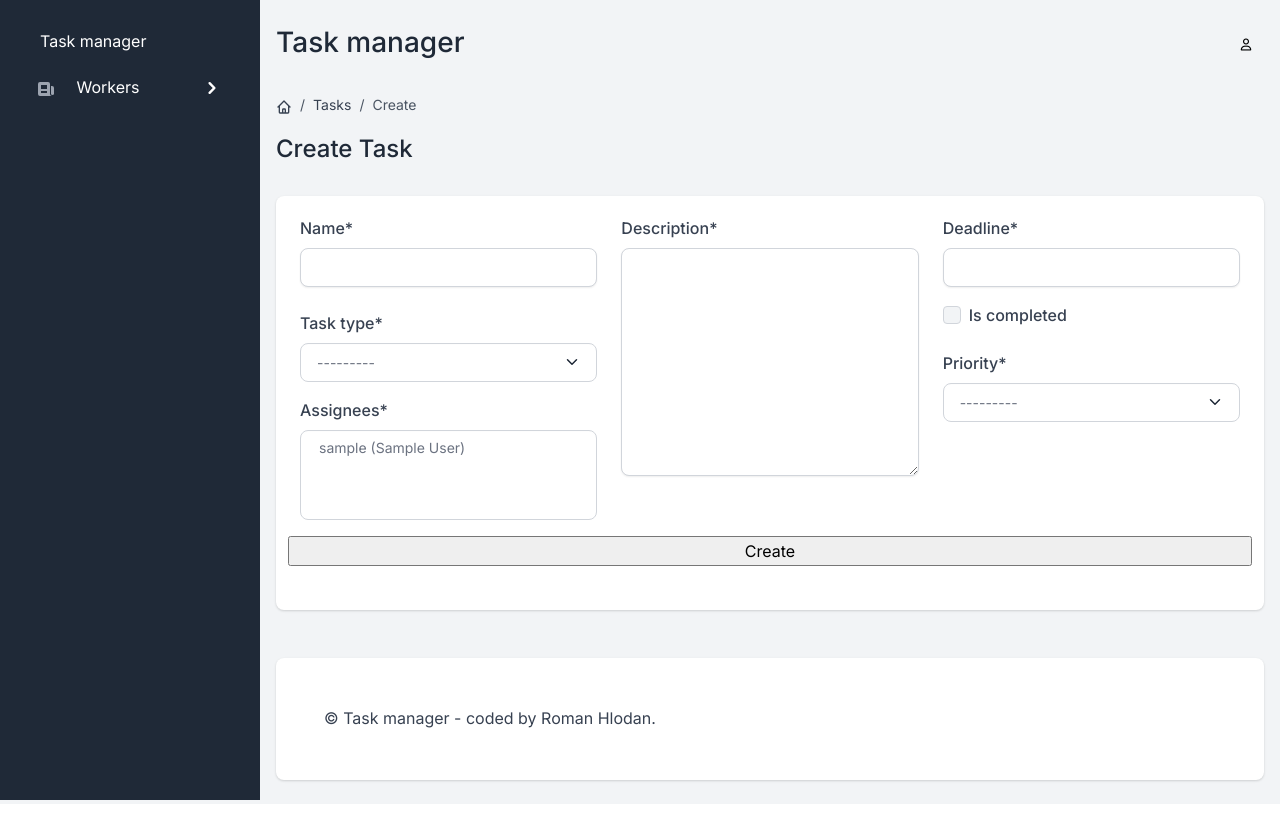
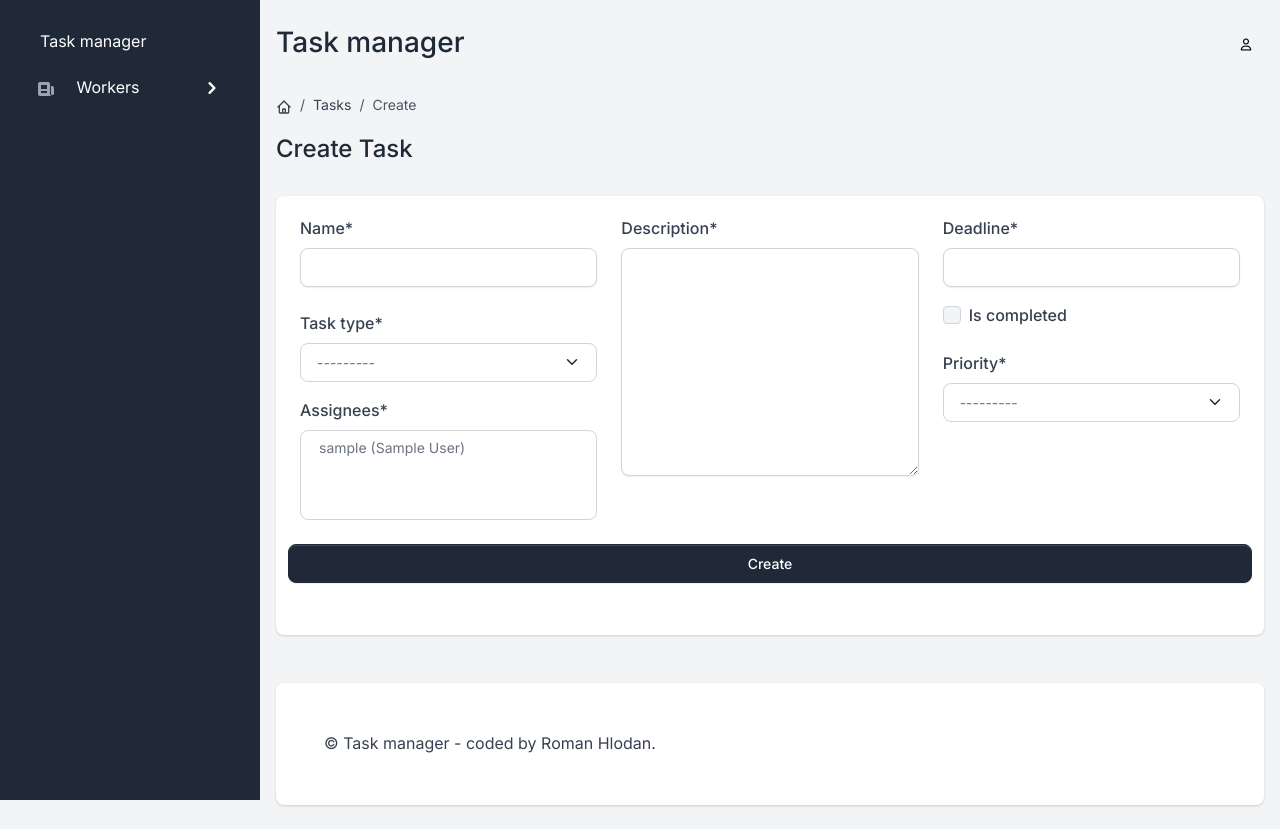
Before and after one commit to RomanHlodann/task-manager, a Django app: page /task/create in a window 1280 px wide. Before the commit the page ends 804 px from the top, so only its background shows below. Run offline with Django 5.2, Linux system fonts and the light colour scheme; tables that the repository leaves empty hold one stand-in row (values such as "Sample post"); some libraries are stand-ins or nearby versions.

Commit message:
change text on submit button to Save or Create, dependind on what page is used for

```diff
--- a/templates/planner/task_form.html
+++ b/templates/planner/task_form.html
@@ -60,7 +60,7 @@
                   {{ form.priority|as_crispy_field }}
                 </div>
             </div>
-            <input type="submit" value="Create">
+            <input type="submit" value="{{ object|yesno:"Save,Create" }}" class="btn btn-gray-800 mt-2 animate-up-2">
           </form>
 
         </div>
```
